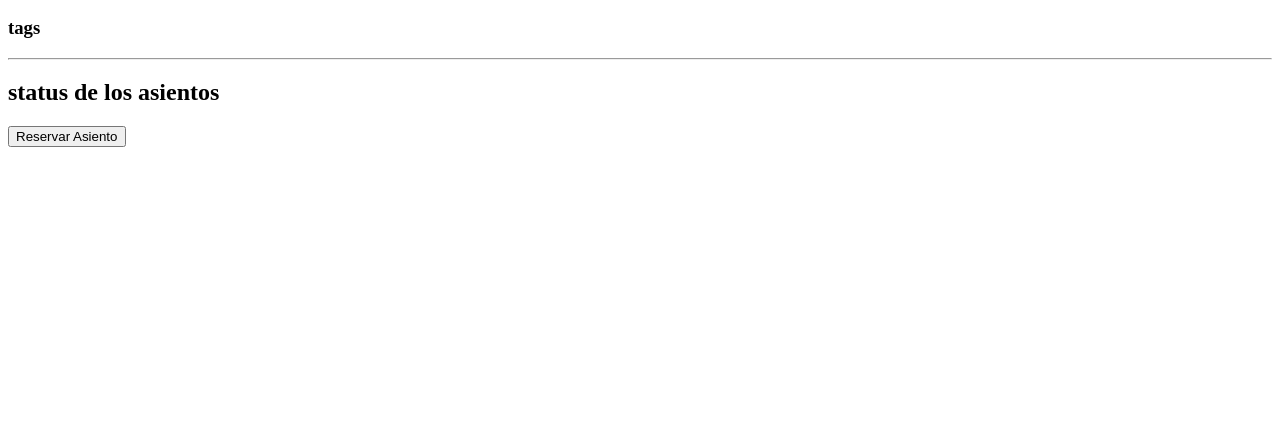
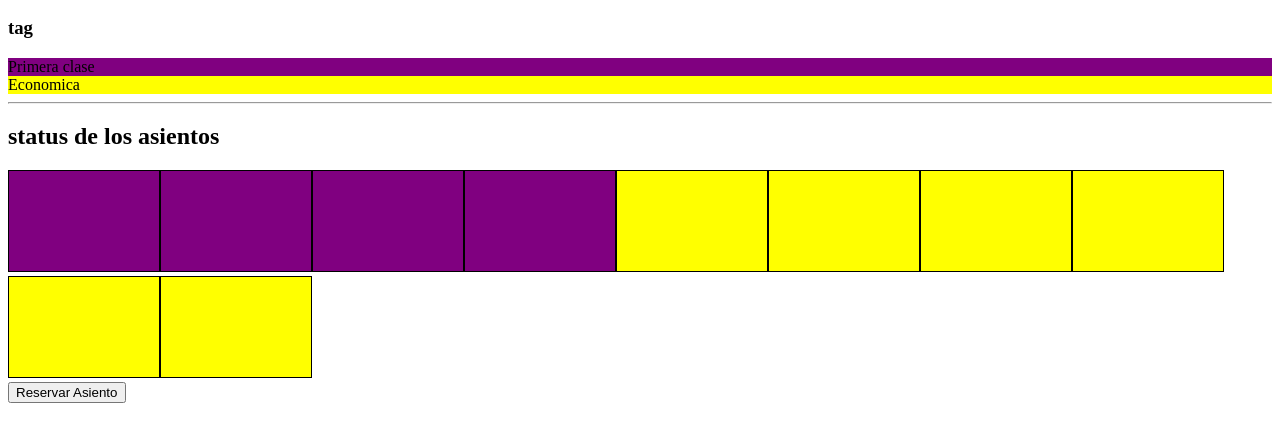
Before and after one commit to wendytamara/aerolinea, a plain HTML site: page index.html in a window 1280 px wide. Shown: the part 50-492 px from the top of the page. Drawn offline with Linux system fonts and the light colour scheme.

Commit message:
añadiendo avance js

```diff
--- a/app.js
+++ b/app.js
@@ -35,3 +35,12 @@ var busySeats = 0;
       };
 
 paintSeats(airlineSeats);
+
+var reserve = function(){
+  var btn = document.getElementById("btn");
+  btn.addEventListener("click", chooseZone);
+};
+
+var chooseZone = function(){
+  var choice = prompt("En que zona prefieres reservar \n 1. Primera Clase \n 2. Clase Economica \n \n  por favor ingresa el numero de tu preferencia")
+};
--- a/css/main.css
+++ b/css/main.css
@@ -8,7 +8,7 @@ background: purple;
 }
 .seats{
   display: inline-block;
-  width: 200px;
-  height: 200px;
+  width: 150px;
+  height: 100px;
   border: 1px solid black;
 }
--- a/index.html
+++ b/index.html
@@ -13,10 +13,12 @@
       </header>
 
       <section>
-        <h3>tags</h3>
+        <h3>tag</h3>
         <div class="first-clase">
+          Primera clase
         </div>
         <div class="economic-class">
+          Economica
         </div>
         <hr>
       </section>
@@ -32,7 +34,9 @@
            <button  type="button" id="btn">Reservar Asiento</button>
         </div>
 
+<script type="text/javascript" src="app.js">
 
+</script>
 
   </body>
 </html>
```
